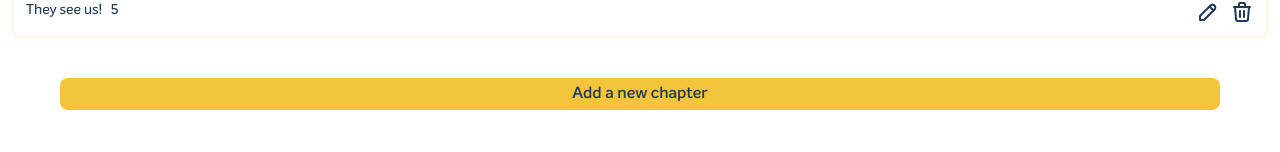
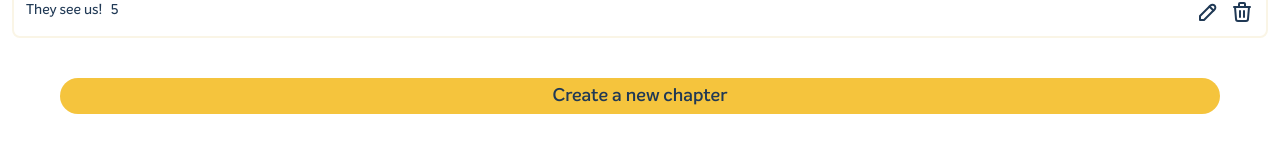
Before and after one commit to Daniele-Formisano/QuillHive---Team-Project, a React (Vite) app: page /stories/1/chapters in a window 1280 px wide. Shown: the part 310-462 px from the top of the page. Built offline with nearby package versions, Linux system fonts and the light colour scheme; data requests are answered from the project's data file.

Commit message:
fix for chapter buttons and layout of header to fixed

```diff
--- a/src/components/HeaderNavbar.jsx
+++ b/src/components/HeaderNavbar.jsx
@@ -7,7 +7,7 @@ export default function HeaderNavbar({ user }) {
   const navigate = useNavigate();
 
   return (
-    <header className="sticky top-0 flex flex-row justify-around items-center bg-bg-brand z-45 py-2">
+    <header className="fixed w-full top-0 flex flex-row justify-around items-center bg-bg-brand z-45 py-2 ">
       <HamburgerMenu />
 
       <Searchbar />
--- a/src/pages/Home.jsx
+++ b/src/pages/Home.jsx
@@ -50,7 +50,7 @@ function Home() {
       <HeaderNavbar user={loggedUser} />
 
       <main className=" flex flex-col  justify-center overflow-y-scroll min-h-screen scrollbar-hide">
-        <div className="flex flex-col gap-8 mb-5 pt-4">
+        <div className="flex flex-col gap-8 mb-5 pt-20">
           <p className="flex justify-start text-secondary-brand font-title text-center text-2xl pl-5">
             Explore the hive
           </p>
--- a/src/pages/NewStory_2_list.jsx
+++ b/src/pages/NewStory_2_list.jsx
@@ -10,6 +10,7 @@ import { IconPencil } from "@tabler/icons-react";
 import BackButton from "../components/BackButton";
 import { useNavigate, useParams } from "react-router-dom";
 import { useAddChapterMutation } from "../services/apiService";
+import Button from "../components/Button";
 
 export default function NewStory_2_list() {
   const navigate = useNavigate();
@@ -99,14 +100,12 @@ export default function NewStory_2_list() {
               }
               toast.dismiss(deleteToast);
             }}
-            className="bg-red-500 text-white p-2 pr-4 pl-4 rounded mt-4 mb-2"
-          >
+            className="bg-red-500 text-white p-2 pr-4 pl-4 rounded mt-4 mb-2">
             Confirm
           </button>
           <button
             onClick={() => toast.dismiss(deleteToast)}
-            className="bg-gray-500 text-white p-2 pr-4 pl-4 rounded mt-4 mb-2"
-          >
+            className="bg-gray-500 text-white p-2 pr-4 pl-4 rounded mt-4 mb-2">
             Cancel
           </button>
         </div>
@@ -139,8 +138,7 @@ export default function NewStory_2_list() {
               .map((chapter) => (
                 <li
                   key={chapter.id}
-                  className="flex justify-between p-3 rounded-lg border-2 border-stroke-brand cursor-pointer hover:bg-gray-100"
-                >
+                  className="flex justify-between p-3 rounded-lg border-2 border-stroke-brand cursor-pointer hover:bg-gray-100">
                   <span className="font-script flex gap-2">
                     <h2>{chapter.title}</h2>
                     <h2>{chapter.order}</h2>
@@ -165,34 +163,32 @@ export default function NewStory_2_list() {
             <input
               type="number"
               placeholder="Chapter number"
-              className="border border-gray-300 rounded px-3 py-1 w-48 text-center"
+              className="border border-gray-300 rounded-[50px] px-3 py-1 w-48 text-center focus:outline-none focus:ring-primary-brand focus:border-primary-brand transition-all text-input-text-brand placeholder:text-gray-500"
               value={customOrder}
               onChange={(e) => setCustomOrder(e.target.value)}
               min="1"
             />
             <div className="flex gap-4">
-              <button
-                onClick={handleAddChapter}
-                className="bg-primary-brand text-white px-4 py-1 rounded"
-              >
+              <Button onClick={handleAddChapter} isColorYellow={true}>
                 Create
-              </button>
-              <button
+              </Button>
+
+              <Button
                 onClick={() => {
                   setShowCreateForm(false);
                   setCustomOrder("");
-                }}
-                className="bg-gray-400 text-white px-4 py-1 rounded"
-              >
+                }}>
                 Cancel
-              </button>
+              </Button>
             </div>
           </div>
         ) : (
-          <div className="mt-10 mb-10 mr-15 ml-15 px-4 py-1 bg-primary-brand rounded-lg text-secondary-brand font-script-semibold text-center cursor-pointer">
-            <button type="button" onClick={() => setShowCreateForm(true)}>
-              Add a new chapter
-            </button>
+          <div className="mt-10 mb-10 mr-15 ml-15 font-script-semibold text-center cursor-pointer">
+            <Button
+              onClick={() => setShowCreateForm(true)}
+              children={"Create a new chapter"}
+              isColorYellow={true}
+            />
           </div>
         )}
       </div>
--- a/src/pages/UserLibrary.jsx
+++ b/src/pages/UserLibrary.jsx
@@ -83,11 +83,11 @@ export default function UserLibrary() {
     return (
       <div className="bg-bg-brand min-h-screen flex flex-col">
         <HeaderNavbar user={user} />
-        <div className="pl-2 pr-2 mt-5">
+        <div className="pl-2 pr-2 mt-18 ">
           <FilterButton optionsFilter={filterButton} onClick={handleClick} />
         </div>
 
-        <div className="flex flex-col grow justify-between">
+        <div className="flex flex-col grow justify-between ">
           {/* Se viene selezionato Reading Now */}
           {filterButton[0].active && (
             <div>
```
